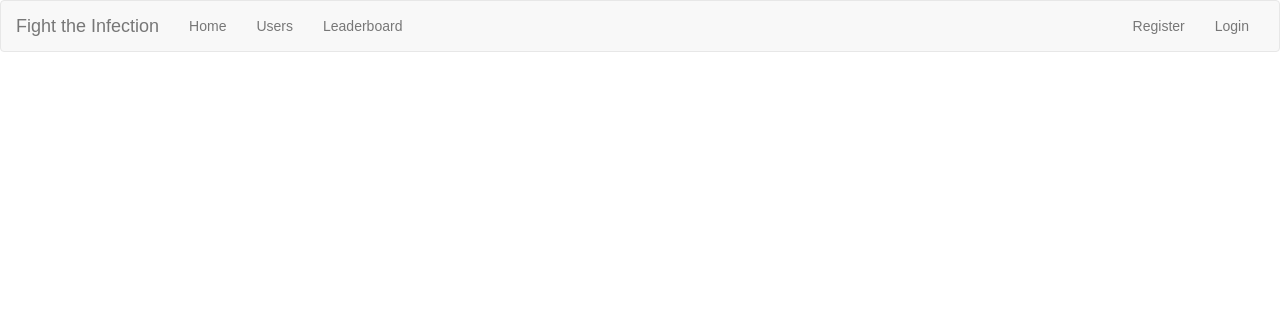
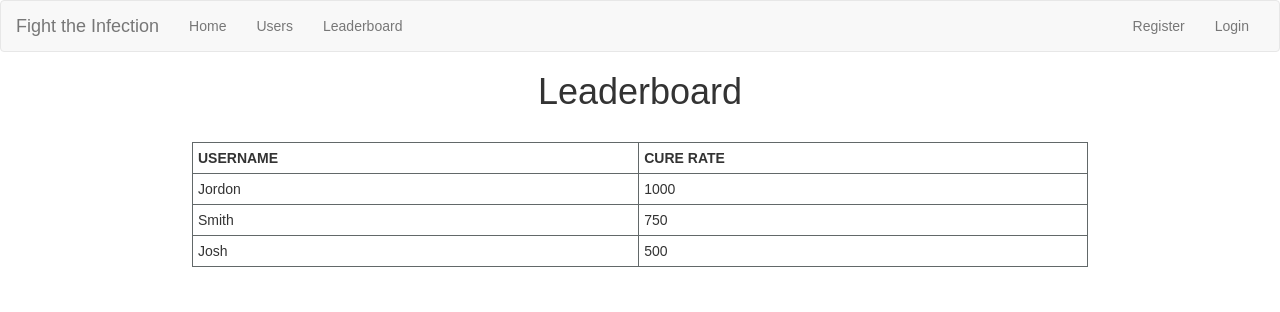
Before and after one commit to shintouki/augmented-pandemic, a Django app: page /game/leaderboard/ in a window 1280 px wide. Shown: the top 312 px of the page. Run offline with Django 3.2, Linux system fonts and the light colour scheme; some libraries are stand-ins or nearby versions; some web fonts are replaced.

Commit message:
integrating Ryan’s leaderboard html and some other css changes

```diff
--- a/game/static/game/css/leaderboard.css
+++ b/game/static/game/css/leaderboard.css
@@ -9,3 +9,23 @@ body {
 #navbar {
   font-family: 'Monda', sans-serif;
 }
+
+h1 {
+  text-align:center;
+}
+
+table.center {
+  width:70%;
+  margin-left:auto;
+  margin-right:auto;
+}
+
+table, th, td {
+  border: 1px solid #626869;
+  border-collapse: collapse;
+}
+
+th, td {
+  padding: 5px;
+  text-align: left;
+}
--- a/game/static/game/css/play.css
+++ b/game/static/game/css/play.css
@@ -16,10 +16,6 @@ h1 {
 
 .info {
   font-weight: normal;
-}
-
-#navigationBar {
-  height: 5%;
 }
 
 #textArea {
--- a/game/templates/game/index.html
+++ b/game/templates/game/index.html
@@ -11,6 +11,7 @@
 	<body>
 		<div id="navbar">{% include "game/navigation_bar.html" %}</div>
 		<div class="text">
+			<h1>Announcements</h1>
 			<p>{{ text }}</p>
 		</div>
 		<script src="https://maxcdn.bootstrapcdn.com/bootstrap/3.3.7/js/bootstrap.min.js" integrity="sha384-Tc5IQib027qvyjSMfHjOMaLkfuWVxZxUPnCJA7l2mCWNIpG9mGCD8wGNIcPD7Txa" crossorigin="anonymous"></script>
--- a/game/templates/game/leaderboard.html
+++ b/game/templates/game/leaderboard.html
@@ -10,6 +10,26 @@
     </head>
     <body>
         {% include "game/navigation_bar.html" %}
+        <h1>Leaderboard</h1>
+        <table class="center">
+          <tr>
+            <th>USERNAME</th>
+            <th>CURE RATE</th>
+          </tr>
+          <tr>
+            <td>Jordon</td>
+            <td>1000</td>
+          </tr>
+          <tr>
+            <td>Smith</td>
+            <td>750</td>
+          </tr>
+          <tr>
+            <td>Josh</td>
+            <td>500</td>
+          </tr>
+        </table>
+        <br>
         <script src="https://maxcdn.bootstrapcdn.com/bootstrap/3.3.7/js/bootstrap.min.js" integrity="sha384-Tc5IQib027qvyjSMfHjOMaLkfuWVxZxUPnCJA7l2mCWNIpG9mGCD8wGNIcPD7Txa" crossorigin="anonymous"></script>
     </body>
 </html>
--- a/game/templates/game/play.html
+++ b/game/templates/game/play.html
@@ -12,13 +12,12 @@
 	</head>
 	<body>
 		<div id="navigationBar">{% include "game/navigation_bar.html" %}</div>
+		<h1 id="gameTitle">Fight the Infection</h1>
 		<div id="textArea">
-            <h1 id="gameTitle">Fight the Infection</h1>
 			<div id="leftSide">
 				<p class="titles">
 					Current Location: <span class="info" id="location"></span>
 				</p>
-				<br>
 				<p class="titles" id="GlobalInfectionRate">
 					Global Infection Rate: <span class="info" id="global"></span>
 				</p>
```
